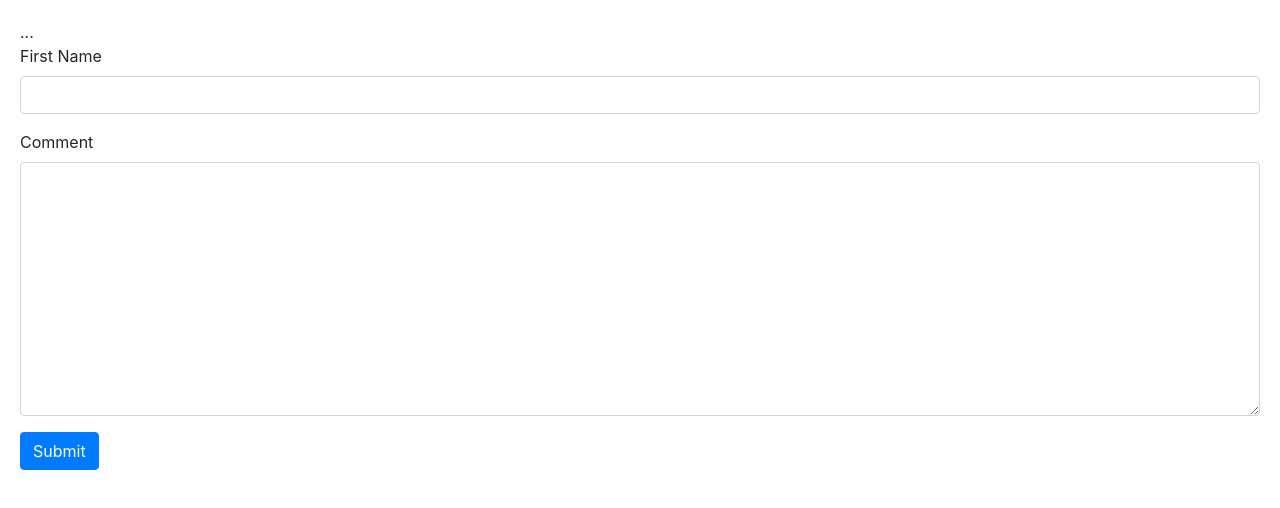
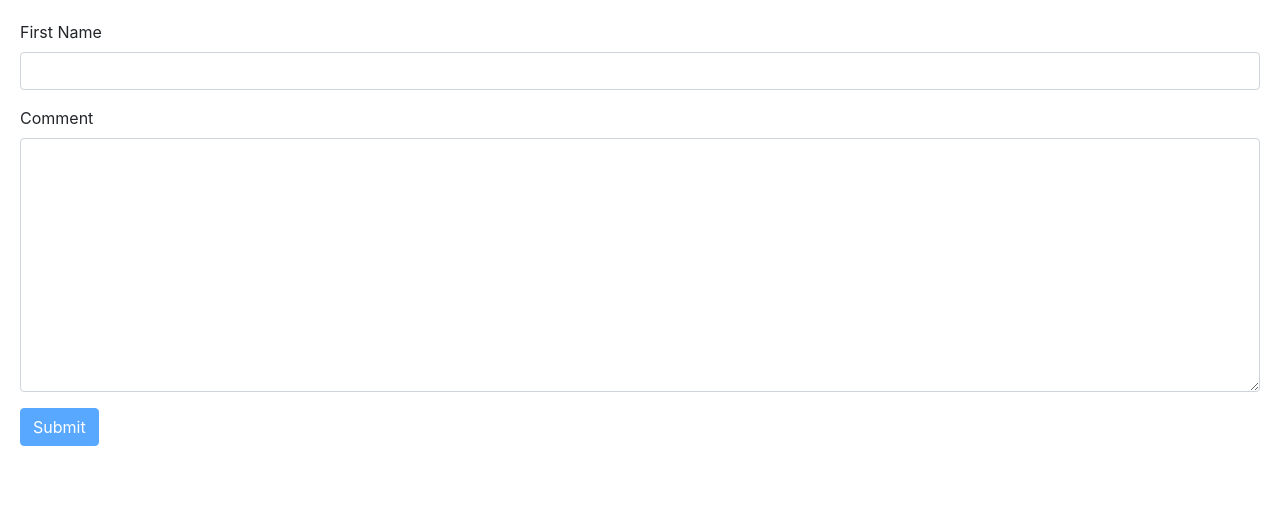
Before and after one commit to rkdhatt/angular, an Angular app: page / in a window 1280 px wide. Shown: the top 508 px of the page. Built offline with nearby package versions, Linux system fonts and the light colour scheme; what angular-font-awesome would draw is missing.

Commit message:
disabling submit button until form is valid

```diff
--- a/src/app/contact-form/contact-form.component.html
+++ b/src/app/contact-form/contact-form.component.html
@@ -1,6 +1,5 @@
 <form #f="ngForm" (ngSubmit)="submit(f)">
   <div ngModelGroup="contact" #contact="ngModelGroup">
-      <div *ngIf="!contact.valid">...</div>
       <div class="form-group">
           <label for="firstName">First Name</label>
           <input
@@ -33,5 +32,5 @@
     <label for="comment">Comment</label>
     <textarea ngModel name="comment" id="comment" cols="30" rows="10" class="form-control"></textarea>
   </div>
-  <button class="btn btn-primary">Submit</button>
+  <button class="btn btn-primary" [disabled]="!f.valid">Submit</button>
 </form>
```
